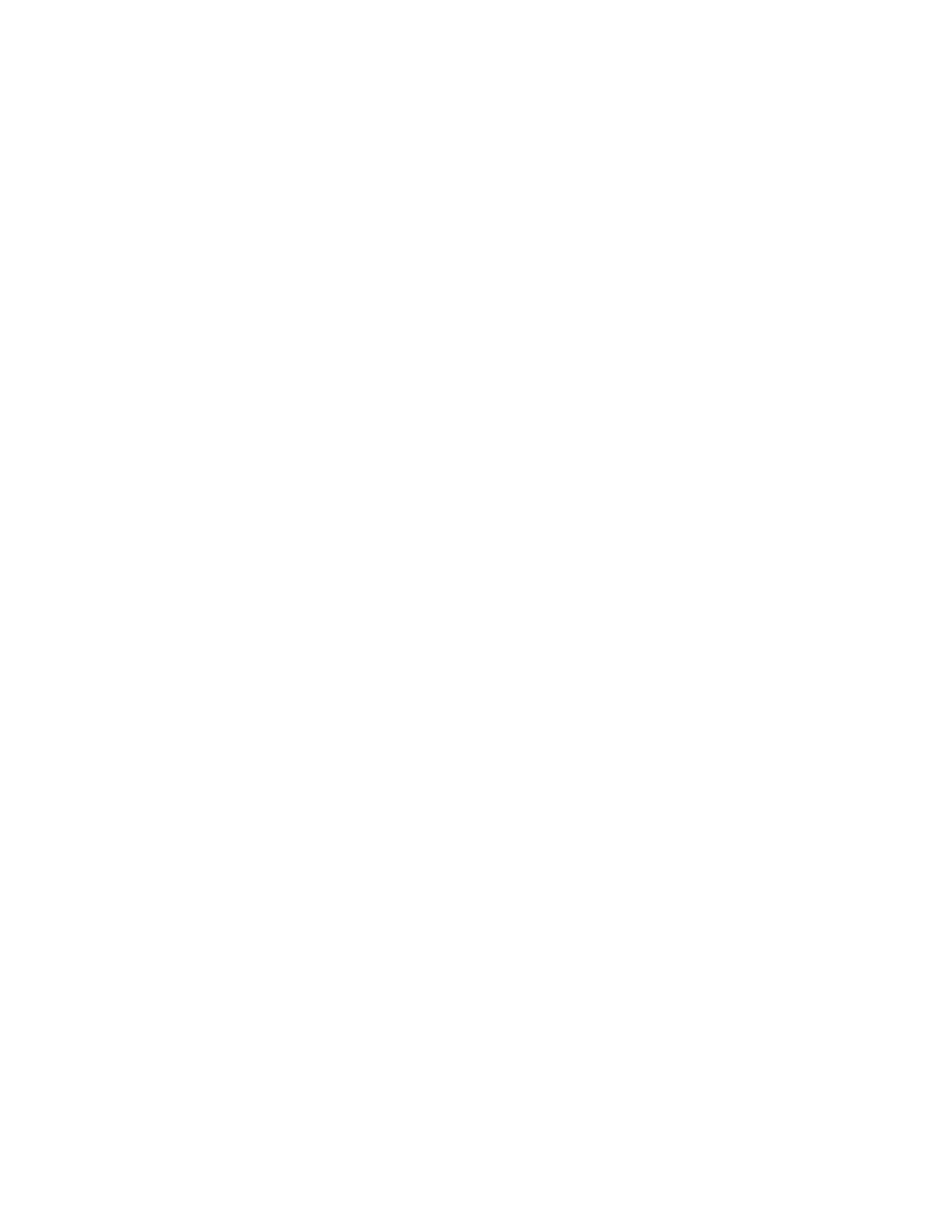
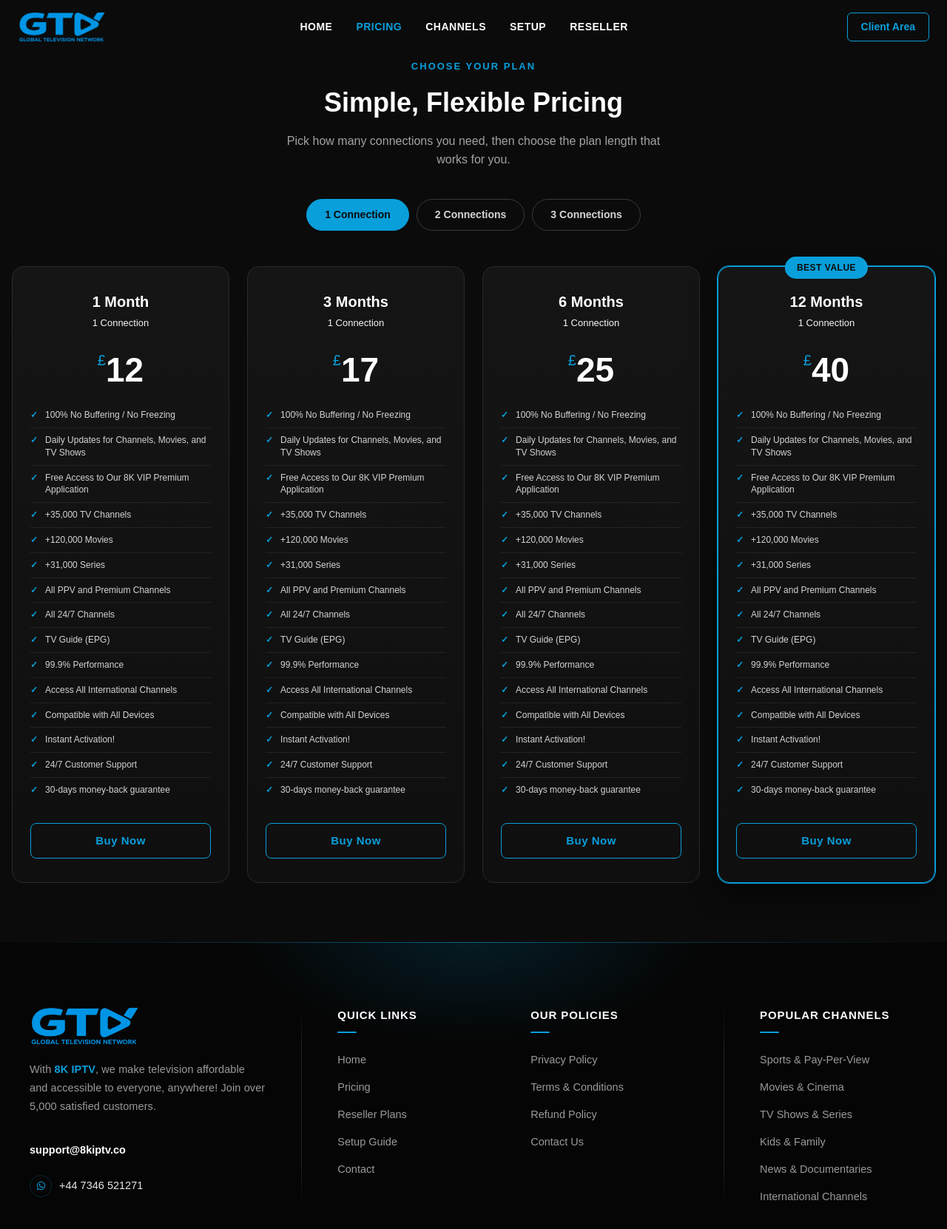
Before and after one commit to zain1873/GTV-Zone, a React (Create React App) app: page /pricing in a window 1280 px wide. Before the commit this address had no page. Shown: the top 1662 px of the page at 74% size. Before the commit the page ends 800 px from the top, so only its background shows below. Built offline with nearby package versions, Linux system fonts and the light colour scheme.

Commit message:
content updated

```diff
--- a/src/App.js
+++ b/src/App.js
@@ -2,6 +2,7 @@ import React from 'react';
 import { BrowserRouter as Router, Routes, Route } from 'react-router-dom';
 import Home from './pages/home';
 import Contact from './pages/contact';
+import Pricingpage from './pages/Pricingpage';
 
 function App() {
   return (
@@ -9,6 +10,7 @@ function App() {
       <Routes>
         <Route path="/" element={<Home />} />
         <Route path="/contact" element={<Contact />} />
+        <Route path="/pricing" element={<Pricingpage />} />
       </Routes>
     </Router>
   );
--- a/src/components/Footer/Footer.jsx
+++ b/src/components/Footer/Footer.jsx
@@ -1,7 +1,6 @@
 import React from "react";
 import "./Footer.css";
 import { FaPhoneAlt, FaWhatsapp } from "react-icons/fa";
-import PaymentImg from "../../assets/payment-cards.png";
 import GTA1Logo from "../../assets/GTA-1.png";
 
 function Footer() {
@@ -38,7 +37,7 @@ function Footer() {
                 <span className="contact-email-text">support@8kiptv.co</span>
               </a>
 
-              <a
+              {/* <a
                 href="tel:+12107257388"
                 className="contact-item"
                 aria-label="Call 8K IPTV"
@@ -47,10 +46,10 @@ function Footer() {
                   <FaPhoneAlt className="contact-icon" aria-hidden="true" />
                 </span>
                 +1 (210) 725-7388
-              </a>
+              </a> */}
 
               <a
-                href="https://wa.me/12107257388"
+                href="https://wa.me/447346521271"
                 className="contact-item"
                 aria-label="Message 8K IPTV on WhatsApp"
                 target="_blank"
@@ -59,7 +58,7 @@ function Footer() {
                 <span className="contact-icon-wrap">
                   <FaWhatsapp className="contact-icon" aria-hidden="true" />
                 </span>
-                +1 (210) 725-7388
+                +44 7346 521271
               </a>
             </div>
           </div>
@@ -74,17 +73,12 @@ function Footer() {
                 <a href="/">Home</a>
               </li>
               <li>
-                <a href="/free-trial">Free Trial</a>
-              </li>
-              <li>
                 <a href="/pricing">Pricing</a>
               </li>
               <li>
                 <a href="/reseller-plans">Reseller Plans</a>
               </li>
-              <li>
-                <a href="/our-app">Our App</a>
-              </li>
+
               <li>
                 <a href="/setup-guide">Setup Guide</a>
               </li>
@@ -115,17 +109,29 @@ function Footer() {
 
           <div className="footer-divider" aria-hidden="true" />
 
-          {/* Right column: Secure payment + card icons */}
-          <div className="footer-col footer-payment">
-            <h3 className="footer-heading">Secure Payment</h3>
-
-            <div className="payment-card-frame">
-              <img
-                src={PaymentImg}
-                alt="Accepted Payment Cards"
-                className="payment-cards-img"
-              />
-            </div>
+          {/* Right column: Popular Channels */}
+          <div className="footer-col">
+            <h3 className="footer-heading">Popular Channels</h3>
+            <ul className="footer-links">
+              <li>
+                <a href="/contact">Sports &amp; Pay-Per-View</a>
+              </li>
+              <li>
+                <a href="/contact">Movies &amp; Cinema</a>
+              </li>
+              <li>
+                <a href="/contact">TV Shows &amp; Series</a>
+              </li>
+              <li>
+                <a href="/contact">Kids &amp; Family</a>
+              </li>
+              <li>
+                <a href="/contact">News &amp; Documentaries</a>
+              </li>
+              <li>
+                <a href="/contact">International Channels</a>
+              </li>
+            </ul>
           </div>
         </div>
       </div>
--- a/src/components/Herosection/HeroSection.jsx
+++ b/src/components/Herosection/HeroSection.jsx
@@ -49,7 +49,7 @@ function HeroSection() {
 
       {/* WhatsApp floating button */}
       <a
-        href="https://wa.me/00000000000"
+        href="https://wa.me/447346521271"
         target="_blank"
         rel="noreferrer"
         className="whatsapp-btn"
--- a/src/components/Navbar.jsx
+++ /dev/null
@@ -1,16 +0,0 @@
-import React from 'react';
-import { Link } from 'react-router-dom';
-
-export default function Navbar() {
-  return (
-    <nav className="bg-white shadow">
-      <div className="container mx-auto px-4 py-4 flex justify-between items-center">
-        <Link to="/" className="text-xl font-bold text-blue-600">MEG Logistics</Link>
-        <div className="flex gap-4">
-          <Link to="/" className="text-gray-600 hover:text-gray-900">Dashboard</Link>
-          <Link to="/login" className="text-gray-600 hover:text-gray-900">Login</Link>
-        </div>
-      </div>
-    </nav>
-  );
-}
--- a/src/components/Navbar/Navbar.jsx
+++ b/src/components/Navbar/Navbar.jsx
@@ -1,6 +1,24 @@
 import React, { useEffect, useState } from "react";
 import "./Navbar.css";
+import { useLocation } from "react-router-dom";
 import GTA1Logo from "../../assets/GTA-1.png";
+
+// Maps the current URL path/hash to the nav link that should appear active.
+function getActiveKey(location) {
+  if (location.pathname === "/pricing") return "pricing";
+
+  const hash = (location.hash || "").replace("#", "");
+  const sectionKeys = {
+    home: "home",
+    "free-trial": "free-trial",
+    pricing: "pricing",
+    channels: "channels",
+    setup: "setup",
+    reseller: "reseller",
+    "our-app": "our-app",
+  };
+  return sectionKeys[hash] || "home";
+}
 
 function Navbar() {
   // Controls whether the mobile menu is open or closed
@@ -8,8 +26,12 @@ function Navbar() {
 
 
   const [scrolled, setScrolled] = useState(false);
+  const location = useLocation();
 
-  // Toggles the mobile menu when the hamburger icon is clicked
+  const activeKey = getActiveKey(location);
+  const navLinkClass = (key) =>
+    `nav-link${activeKey === key ? " active-link" : ""}`;
+
   function toggleMenu() {
     setMenuOpen(!menuOpen);
   }
@@ -59,39 +81,33 @@ function Navbar() {
 
         <ul className="flex items-center gap-8 nav-links">
           <li>
-            <a href="#home" className="nav-link active-link">
+            <a href="/" className={navLinkClass("home")}>
               HOME
             </a>
           </li>
+
           <li>
-            <a href="#free-trial" className="nav-link">
-              FREE TRIAL
-            </a>
-          </li>
-          <li>
-            <a href="#pricing" className="nav-link">
+            <a href="/pricing" className={navLinkClass("pricing")}>
               PRICING
             </a>
           </li>
           <li>
-            <a href="#channels" className="nav-link">
+            <a href="#channels" className={navLinkClass("channels")}>
               CHANNELS
             </a>
           </li>
           <li>
-            <a href="#setup" className="nav-link">
+            <a href="#setup" className={navLinkClass("setup")}>
               SETUP
             </a>
           </li>
           <li>
-            <a href="#reseller" className="nav-link">
+            <a href="#reseller" className={navLinkClass("reseller")}>
               RESELLER
             </a>
           </li>
           <li>
-            <a href="#our-app" className="nav-link">
-              OUR APP
-            </a>
+
           </li>
         </ul>
 
@@ -144,38 +160,62 @@ function Navbar() {
               <a
                 href="#home"
                 onClick={toggleMenu}
-                className="nav-link active-link"
+                className={navLinkClass("home")}
               >
                 HOME
               </a>
             </li>
             <li>
-              <a href="#free-trial" onClick={toggleMenu} className="nav-link">
+              <a
+                href="#free-trial"
+                onClick={toggleMenu}
+                className={navLinkClass("free-trial")}
+              >
                 FREE TRIAL
               </a>
             </li>
             <li>
-              <a href="#pricing" onClick={toggleMenu} className="nav-link">
+              <a
+                href="/pricing"
+                onClick={toggleMenu}
+                className={navLinkClass("pricing")}
+              >
                 PRICING
               </a>
             </li>
             <li>
-              <a href="#channels" onClick={toggleMenu} className="nav-link">
+              <a
+                href="#channels"
+                onClick={toggleMenu}
+                className={navLinkClass("channels")}
+              >
                 CHANNELS
               </a>
             </li>
             <li>
-              <a href="#setup" onClick={toggleMenu} className="nav-link">
+              <a
+                href="#setup"
+                onClick={toggleMenu}
+                className={navLinkClass("setup")}
+              >
                 SETUP
               </a>
             </li>
             <li>
-              <a href="#reseller" onClick={toggleMenu} className="nav-link">
+              <a
+                href="#reseller"
+                onClick={toggleMenu}
+                className={navLinkClass("reseller")}
+              >
                 RESELLER
               </a>
             </li>
             <li>
-              <a href="#our-app" onClick={toggleMenu} className="nav-link">
+              <a
+                href="#our-app"
+                onClick={toggleMenu}
+                className={navLinkClass("our-app")}
+              >
                 OUR APP
               </a>
             </li>
--- a/src/components/Pricing/Pricingplans.jsx
+++ b/src/components/Pricing/Pricingplans.jsx
@@ -9,16 +9,16 @@ const CONNECTION_TABS = [1, 2, 3];
 
 const PLANS_BY_CONNECTION = {
   1: [
-    { months: 1, price: 15.99 },
-    { months: 3, price: 24.99 },
-    { months: 6, price: 39.99 },
-    { months: 12, price: 49.99 },
+    { months: 1, price: 12 },
+    { months: 3, price: 17 },
+    { months: 6, price: 25 },
+    { months: 12, price: 40 },
   ],
   2: [
-    { months: 1, price: 17.99 },
-    { months: 3, price: 39.99 },
-    { months: 6, price: 49.99 },
-    { months: 12, price: 79.99 },
+    { months: 1, price: 17 },
+    { months: 3, price: 26 },
+    { months: 6, price: 39 },
+    { months: 12, price: 65 },
   ],
   3: [
     { months: 1, price: 19.99 },
@@ -114,7 +114,7 @@ function PricingPlans() {
               </header>
 
               <div className="pricing-price">
-                <span className="pricing-price-currency">$</span>
+                <span className="pricing-price-currency">£</span>
                 <span className="pricing-price-amount">{plan.price}</span>
               </div>
 
--- /dev/null
+++ b/src/pages/Pricingpage.jsx
@@ -0,0 +1,17 @@
+import React from 'react'
+import Navbar from '../components/Navbar/Navbar'
+import Footer from '../components/Footer/Footer'
+import PricingPlans from '../components/Pricing/Pricingplans'
+
+function Pricingpage() {
+  return (
+    <div>
+      <Navbar/>
+      <PricingPlans/>
+      <Footer/>
+
+    </div>
+  )
+}
+
+export default Pricingpage
--- a/src/pages/contact.jsx
+++ b/src/pages/contact.jsx
@@ -27,8 +27,8 @@ const CONTACT_INFO = [
   {
     icon: <FaWhatsapp aria-hidden="true" />,
     label: "WhatsApp",
-    value: "+1 (210) 725-7388",
-    href: "https://wa.me/12107257388",
+    value: "+44 7346 521271",
+    href: "https://wa.me/447346521271",
   },
   {
     icon: <FaClock aria-hidden="true" />,
@@ -180,7 +180,7 @@ function Contact() {
                 Get the fastest response from our team directly on WhatsApp.
               </p>
               <a
-                href="https://wa.me/12107257388"
+                href="https://wa.me/447346521271"
                 target="_blank"
                 rel="noopener noreferrer"
                 className="contact-side-btn contact-side-btn-whatsapp"
```
